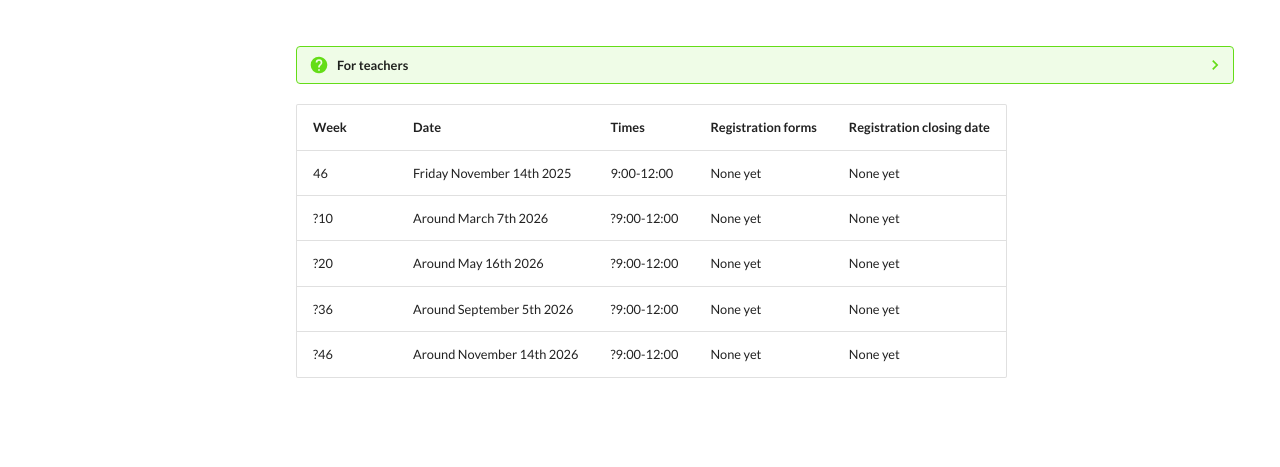
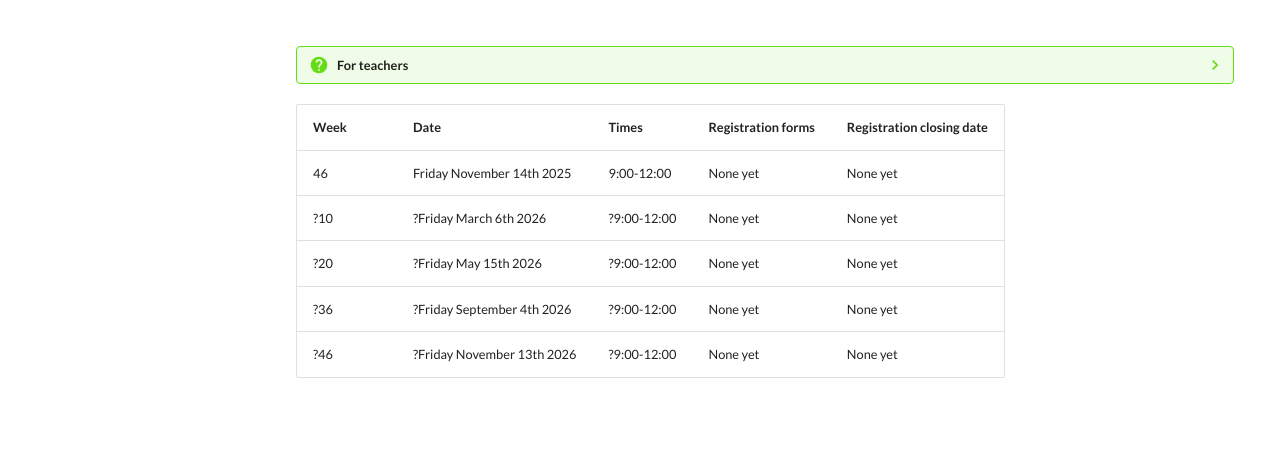
Before and after one commit to UPPMAX/naiss_file_transfer_course, an MkDocs documentation site: the page built from docs/course_dates.md, in a window 1280 px wide. Shown: the part 182-649 px from the top of the page. Built offline with MkDocs 1.6.1 and Material for MkDocs 9.7.7, drawn with Linux system fonts in a browser that asks for light colours; comment, search, counter and statistics services are not loaded.

Commit message:
Sketch future course dates

```diff
--- a/docs/course_dates.md
+++ b/docs/course_dates.md
@@ -18,12 +18,12 @@ tags:
 
 <!-- markdownlint-disable MD013 --><!-- Tables cannot be split up over lines, hence will break 80 characters per line -->
 
-Week|Date                     |Times      |Registration forms  |Registration closing date
-----|-------------------------|-----------|--------------------|-------------------------
-46  |Friday November 14th 2025|9:00-12:00 |None yet            |None yet
-?10 |Around March 7th 2026    |?9:00-12:00|None yet            |None yet
-?20 |Around May 16th 2026     |?9:00-12:00|None yet            |None yet
-?36 |Around September 5th 2026|?9:00-12:00|None yet            |None yet
-?46 |Around November 14th 2026|?9:00-12:00|None yet            |None yet
+Week|Date                      |Times      |Registration forms  |Registration closing date
+----|--------------------------|-----------|--------------------|-------------------------
+46  |Friday November 14th 2025 |9:00-12:00 |None yet            |None yet
+?10 |?Friday March 6th 2026    |?9:00-12:00|None yet            |None yet
+?20 |?Friday May 15th 2026     |?9:00-12:00|None yet            |None yet
+?36 |?Friday September 4th 2026|?9:00-12:00|None yet            |None yet
+?46 |?Friday November 13th 2026|?9:00-12:00|None yet            |None yet
 
 <!-- markdownlint-enable MD013 -->
```
